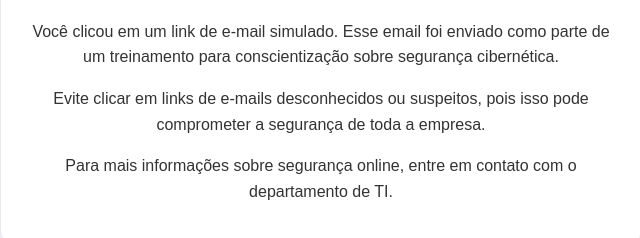
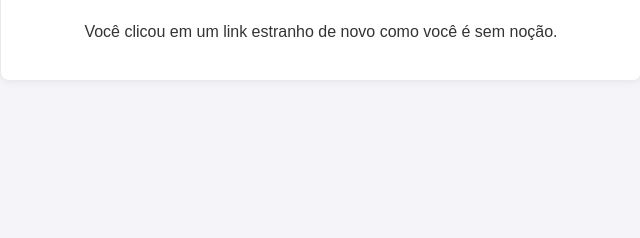
Before and after one commit to Luksiss/PhisingOMG, a plain HTML site: page index.html in a window 1280 px wide. Shown: the part 176-414 px from the top of the page, without its empty margins (319-959 px from the left). Drawn offline with Linux system fonts and the light colour scheme.

Commit message:
Update index.html

```diff
--- a/index.html
+++ b/index.html
@@ -32,13 +32,7 @@
 <body>
  <div class="container">
  <h1>Atenção: E-mail de Simulação de Phishing</h1>
- <p>Você clicou em um link de e-mail simulado. Esse email foi enviado como parte de um treinamento para
-conscientização sobre segurança cibernética.</p>
- <p>Evite clicar em links de e-mails desconhecidos ou
-suspeitos, pois isso pode comprometer a segurança de toda a
-empresa.</p>
- <p>Para mais informações sobre segurança online, entre
-em contato com o departamento de TI.</p>
+ <p>Você clicou em um link estranho de novo como você é sem noção.</p>
  </div>
 </body>
 </html>
```
